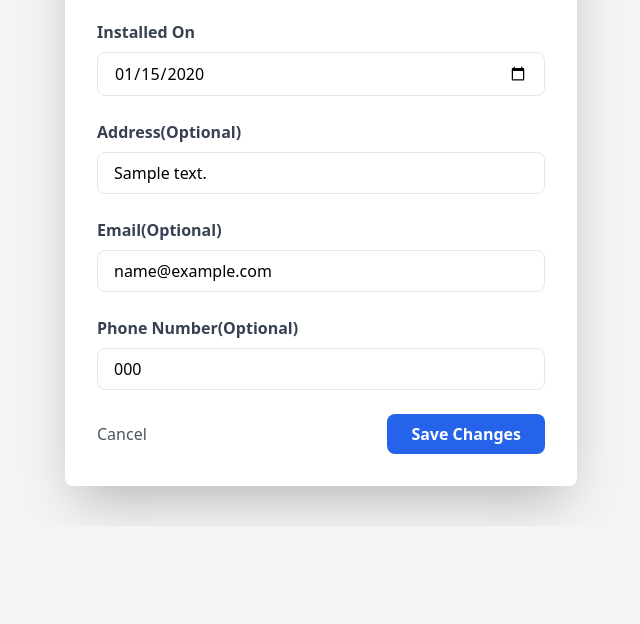
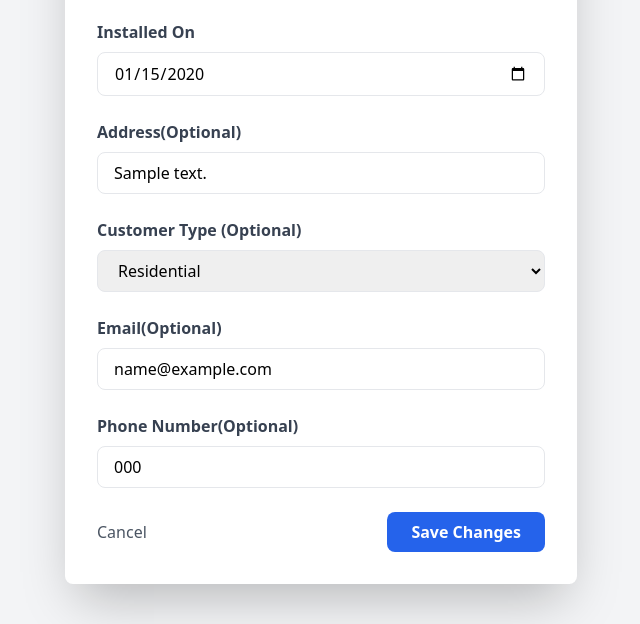
Before and after one commit to beauwattsgroup-sudo/beauwatts-mng-system, a Django app: a page that uses insurance_app/templates/insurance_app/edit_customer.html in a window 1280 px wide. Shown: the part 1009-1633 px from the top of the page, without its empty margins (447-1087 px from the left). Before the commit the page ends 1530 px from the top, so only its background shows below. Run offline with Django 5.2, Linux system fonts and the light colour scheme; a user stored in the database is signed in; tables that the repository leaves empty hold one stand-in row (values such as "Sample post"); some libraries are stand-ins or nearby versions.

Commit message:
Adding new things

```diff
--- a/insurance_app/models.py
+++ b/insurance_app/models.py
@@ -3,6 +3,12 @@ from django.db import models
 class Customer(models.Model):
     id_customer = models.CharField(max_length=50, primary_key=True)
     customer_name = models.CharField(max_length=200)
+    CUSTOMER_TYPE_CHOICES = [
+        ('Residential', 'Residential'),
+        ('C&I', 'C&I'),
+    ]
+
+    customer_type = models.CharField(max_length=20, choices=CUSTOMER_TYPE_CHOICES, blank=True, null=True)
     address = models.CharField(max_length=200, blank=True, default='')
     email = models.CharField(max_length=200, blank=True, default='')
     phone_num = models.CharField(max_length=50, blank=True, default='')
@@ -92,9 +98,7 @@ class CustomerFile(models.Model):
         verbose_name_plural = 'Customer Files'
 
     def delete(self, *args, **kwargs):
-        # This physically deletes the file from Cloudinary
         self.file.delete(save=False)
-        # This deletes the record from the database
         super().delete(*args, **kwargs)
 
 class InsuranceRenewalNotice(models.Model):
--- a/insurance_app/templates/insurance_app/edit_customer.html
+++ b/insurance_app/templates/insurance_app/edit_customer.html
@@ -95,6 +95,16 @@
                 </div>
 
                 <div>
+                    <label for="customer_type" class="block text-gray-700 font-semibold mb-2">Customer Type (Optional)</label>
+                    <select name="customer_type" id="customer_type" class="w-full px-4 py-2 border rounded-lg focus:outline-none focus:ring-2 focus:ring-blue-500">
+                        <option value="" {% if not customer.customer_type %}selected{% endif %}>-- Select Type --</option>
+
+                        <option value="Residential" {% if customer.customer_type == 'Residential' %}selected{% endif %}>Residential</option>
+                        <option value="C&I" {% if customer.customer_type == 'C&I' %}selected{% endif %}>C&I</option>
+                    </select>
+                </div>
+
+                <div>
                     <label for="email" class="block text-gray-700 font-semibold mb-2">Email(Optional)</label>
                     <input type="email" id="email" name="email" value="{{ customer.email|default:'' }}"
                            class="w-full px-4 py-2 border rounded-lg focus:outline-none focus:ring-2 focus:ring-blue-500">
--- a/insurance_app/views.py
+++ b/insurance_app/views.py
@@ -425,10 +425,15 @@ def edit_insurance(request, pk):
         insurance.total_payable = request.POST.get('total_payable')
         insurance.status = request.POST.get('status')
         insurance.ins_co = request.POST.get('ins_co')
-        insurance.save()
-        messages.success(request, f"Insurance policy '{insurance.no_insurance}' updated successfully.")
-        return redirect('customer_detail', pk=insurance.id_customer.id_customer)
-    return render(request, 'insurance_app/edit_insurance.html', {'insurance': insurance})
+
+        try:
+            insurance.save()
+            messages.success(request, "Insurance policy updated successfully.")
+            return redirect('customer_detail', pk=insurance.id_customer.id_customer)
+        except Exception as e:
+            messages.error(request, f"Error updating insurance: {e}")
+
+    return render(request, 'insurance_app/edit_insurance.html', {'insurance': insurance,})
 
 @login_required
 @permission_required('insurance_app.delete_insurance', raise_exception=True)
```
Also changed, not shown: insurance_app/templates/insurance_app/add_customer.html (+9 -0 lines).
